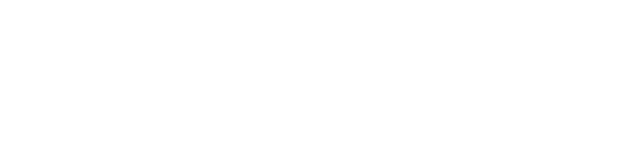
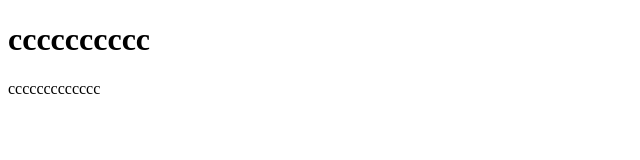
Before and after one commit to vijaysakthivel/git-test, a plain HTML site: page templete/test.html in a window 1280 px wide. Shown: the whole page, without its empty margins (0-640 px from the left). Drawn offline with Linux system fonts and the light colour scheme.

Commit message:
second commit

```diff
--- a/templete/test.html
+++ b/templete/test.html
@@ -7,6 +7,7 @@
     <title>Document</title>
 </head>
 <body>
-
+    <h1>cccccccccc</h1>
+    <p>ccccccccccccc</p>
 </body>
 </html>
```
Also changed, not shown: index.html (+1 -0 lines).
